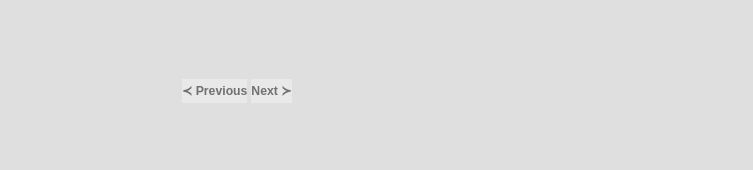
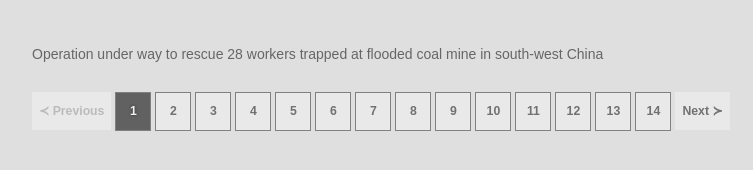
Before and after one commit to RadekMolenda/pagination, a plain HTML site: page index.html in a window 1280 px wide. Shown: the whole page, without its empty margins (158-911 px from the left). Drawn offline with Linux system fonts and the light colour scheme.

Commit message:
More or less working

```diff
--- a/css/main.css
+++ b/css/main.css
@@ -4,8 +4,8 @@ body {
     font: 14px/24px sans-serif;
 }
 
-#container {
-    width: 600px;
+#app {
+    width: 900px;
     margin: 0 auto;
     padding: 20px;
 }
@@ -15,10 +15,11 @@ body {
   list-style: none outside none;
   margin: 0;
   padding: 0;
+  display: inline;
 }
 
 .nav > li {
-  float: left;
+  display: inline;
 }
 
 .nav li a.disabled {
@@ -84,3 +85,20 @@ body {
 #page {
   height: 50px;
 }
+
+.remote {
+  display: inline;
+}
+
+.remote span,
+.remote a {
+  padding: 7px;
+}
+
+.remote.prev {
+  margin-right: 4px;
+}
+
+.remote span.page.disabled {
+  color: #bbb;
+}
--- a/index.html
+++ b/index.html
@@ -10,14 +10,9 @@
     <script src="js/data.js"></script>
   </head>
   <body>
-    <div id="container">
-      <div class="pagination">
-        <div id="page">
-        </div>
-        <span class="prev remote"><a href="#" class="page">≺ Previous</a></span>
-        <span class="next remote"><a href="#" class="page">Next ≻</a></span>
 
-      </div>
+    <div id="app">
+
     </div>
     <script src="js/app.js"></script>
   </body>
--- a/js/app.js
+++ b/js/app.js
@@ -1,5 +1,13 @@
 $(function() {
-    var Page, Pages, PageView, PaginationView, NavPageView;
+    var Page,
+        Pages,
+        PageView,
+        PaginationView,
+        NavPageView,
+        AppView,
+        RemoteView,
+        NextView,
+        PrevView;
 
     Page = Backbone.Model.extend({
         defaults: {
@@ -38,29 +46,31 @@ $(function() {
         },
 
         selectNext: function() {
-            this.select(this.at(this.nextToSelect()));
+            if( !this.lastSelected() ) {
+                this.select(this.nextPage());
+            }
+        },
+
+        nextPage: function() {
+            return this.at(this.selectedIndex() + 1);
         },
 
         selectPrev: function () {
-            this.select(this.at(this.prevToSelect()));
-        },
-
-        nextToSelect: function () {
-            var index = this.selectedIndex() + 1;
-            if(index >= this.length) {
-                return this.selectedIndex();
-            } else {
-                return index;
+            if( !this.firstSelected() ){
+                this.select(this.prevPage());
             }
         },
 
-        prevToSelect: function () {
-            var index = this.selectedIndex() - 1;
-            if(index < 0) {
-                return this.selectedIndex();
-            } else {
-                return index;
-            }
+        prevPage: function() {
+            return this.at(this.selectedIndex() - 1);
+        },
+
+        lastSelected: function() {
+            return this.selectedPage() === this.last();
+        },
+
+        firstSelected: function() {
+            return this.selectedPage() === this.first();
         },
 
         selectedIndex: function () {
@@ -71,40 +81,70 @@ $(function() {
 
     var Pages = new PagesList(window.feed_data);
 
-    PrevView = Backbone.View.extend({
+
+    RemoteView = Backbone.View.extend({
+
+        disabled_template: _.template('<span class="page disabled"><%= name %></span>'),
+
+        template: _.template('<a href="#" class="page"><%= name %></a>'),
 
         initialize: function () {
-            this.listenTo(this.collection, "page:selected", this.toggleActive);
+            this.listenTo(this.collection, "page:selected", this.render);
         },
 
+        renderControl: function (name, cmp) {
+            var template
+            if(cmp){
+                template = this.disabled_template;
+            } else {
+                template = this.template;
+            }
+
+
+            this.$el.html(template({"name": name}));
+            return this;
+        }
+    });
+
+    PrevView = RemoteView.extend({
+        className: 'remote prev',
+
         events: {
-            "click": "prev"
+            "click a": "prev"
         },
 
         prev: function () {
             this.collection.selectPrev();
         },
+
+        render: function () {
+            this.renderControl("≺ Previous", this.collection.firstSelected());
+            return this;
+        }
+
     });
 
-    NextView = Backbone.View.extend({
-        initialize: function () {
-            this.listenTo(this.collection, "page:selected", this.toggleActive);
-        },
+    NextView = RemoteView.extend({
+        className: 'remote next',
 
         events: {
-            "click": "next"
+            "click a": "next"
         },
 
         next: function () {
             this.collection.selectNext();
         },
 
+        render: function () {
+            this.renderControl("Next ≻", this.collection.lastSelected());
+            return this;
+        }
     });
 
     PageView = Backbone.View.extend({
         template: _.template('<p><%= headline %></p>'),
 
-        el: $('#page'),
+        id: 'page',
 
         initialize: function() {
             this.listenTo(this.collection, 'page:selected', this.render);
@@ -123,7 +163,6 @@ $(function() {
         className: 'nav',
 
         initialize: function () {
-            this.addAll()
             this.collection.select(this.collection.first());
         },
 
@@ -133,7 +172,7 @@ $(function() {
         },
 
         addAll: function(){
-            Pages.each(this.addOne, this);
+            this.collection.each(this.addOne, this);
         },
 
         addOne: function(page){
@@ -173,10 +212,27 @@ $(function() {
         }
 
     });
-    window.PageView = PageView;
-    window.Pages = Pages;
-    window.Page = Page;
-    window.pageView = new PageView({collection: Pages});
-    window.prevView = new PrevView({collection: Pages, el: $('.prev a')});
-    window.nextView = new NextView({collection: Pages, el: $('.next a')});
+
+    AppView = Backbone.View.extend({
+        initialize: function() {
+            this.render()
+        },
+
+        render: function() {
+            var pageView, paginationView, prevView, nextView;
+
+            pageView = new PageView({collection: this.collection});
+            paginationView = new PaginationView({collection: this.collection});
+            prevView = new PrevView({collection: this.collection});
+            nextView = new NextView({collection: this.collection});
+
+            this.$el.append(prevView.render().el);
+            this.$el.append(paginationView.render().el);
+            this.$el.append(nextView.render().el);
+            this.$el.prepend(pageView.render().el);
+            return this;
+        }
+    });
+
+    window.appView = new AppView({collection: Pages, el: $('#app')});
 });
```
